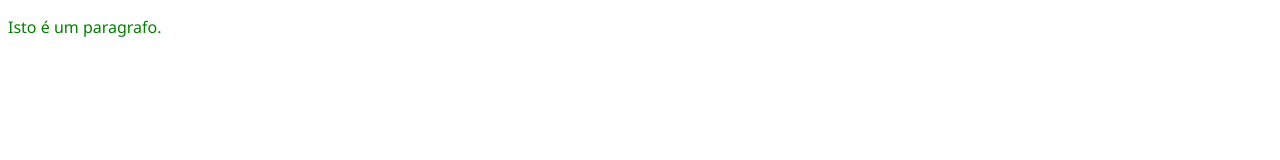
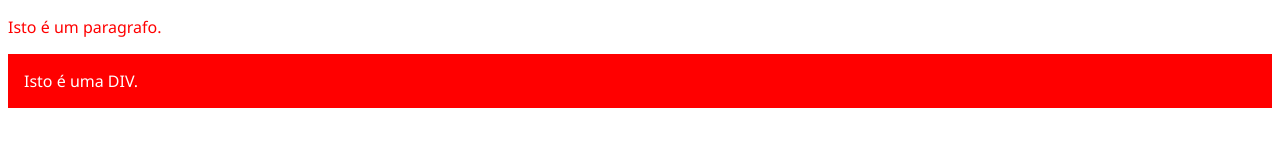
Before and after one commit to Ramon-Jose/pbr-diw-4963101-exemplo-01, a plain HTML site: page index.html in a window 1280 px wide. Drawn offline with Linux system fonts and the light colour scheme.

Commit message:
Complementação do HTML, CSS

```diff
--- a/index.html
+++ b/index.html
@@ -4,10 +4,24 @@
     <meta charset="UTF-8">
     <link rel="stylesheet" href="styles.css">
     <title>Exemplo 01</title>
+    <style>
+        p {
+            color: blue;
+        }
+        #primeira-div {
+            color: white;
+            background-color: red;
+            padding: 1rem;
+        }
+    </style>
 </head>
 <body>
-    <p>
+    <p style="color: red">
         Isto é um paragrafo.
     </p>
+
+    <div id="primeira-div">
+        Isto é uma DIV.
+    </div>
 </body>
 </html>
```
